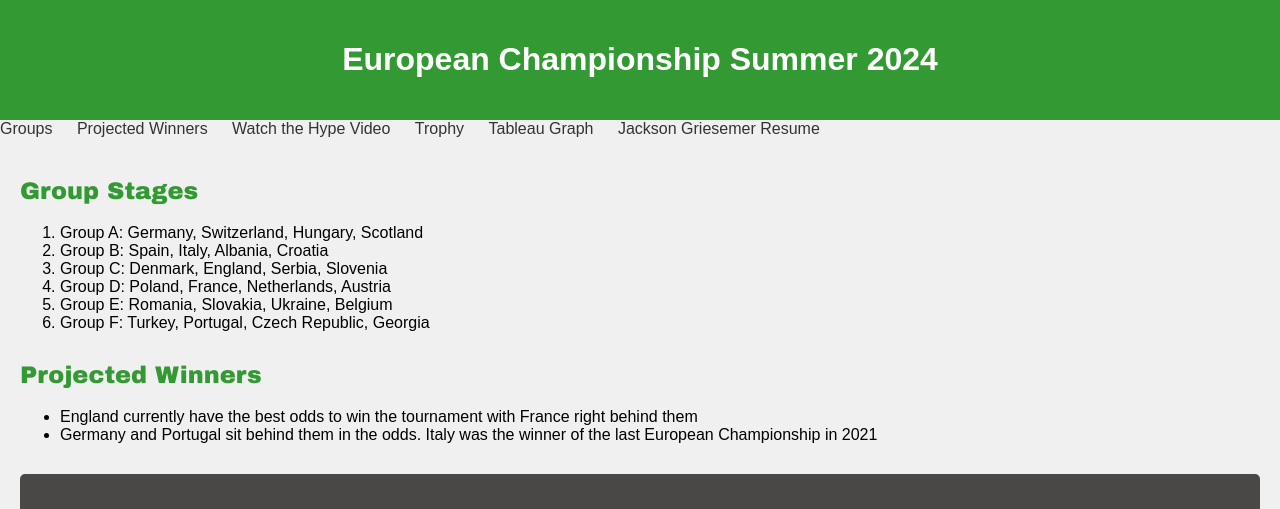
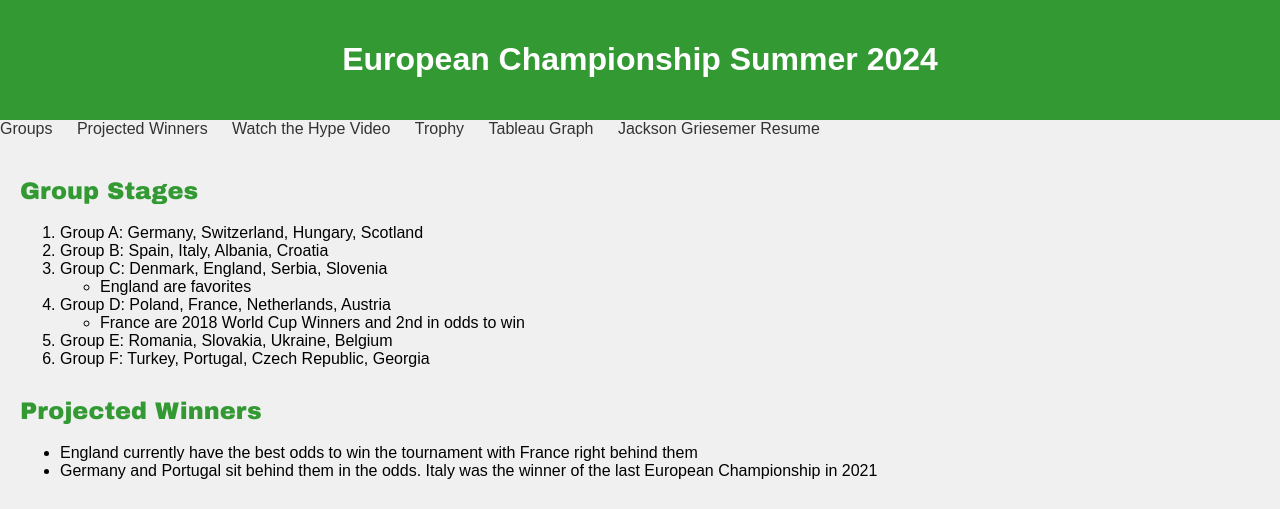
Before and after one commit to jacksonRMsuperincha/informationsystems201, a plain HTML site: page finalproject.html in a window 1280 px wide. Shown: the top 509 px of the page. Drawn offline with Linux system fonts and the light colour scheme.

Commit message:
Update finalproject.html

```diff
--- a/finalproject.html
+++ b/finalproject.html
@@ -36,7 +36,13 @@
                 <li>Group A: Germany, Switzerland, Hungary, Scotland</li>
                 <li>Group B: Spain, Italy, Albania, Croatia</li>
                 <li>Group C: Denmark, England, Serbia, Slovenia</li>
+                <ul>
+                    <li> England are favorites </li>
+                </ul>
                 <li>Group D: Poland, France, Netherlands, Austria</li>
+                <ul>
+                    <li> France are 2018 World Cup Winners and 2nd in odds to win </li>
+                </ul>
                 <li>Group E: Romania, Slovakia, Ukraine, Belgium</li>
                 <li>Group F: Turkey, Portugal, Czech Republic, Georgia</li>
             </ol>
```
